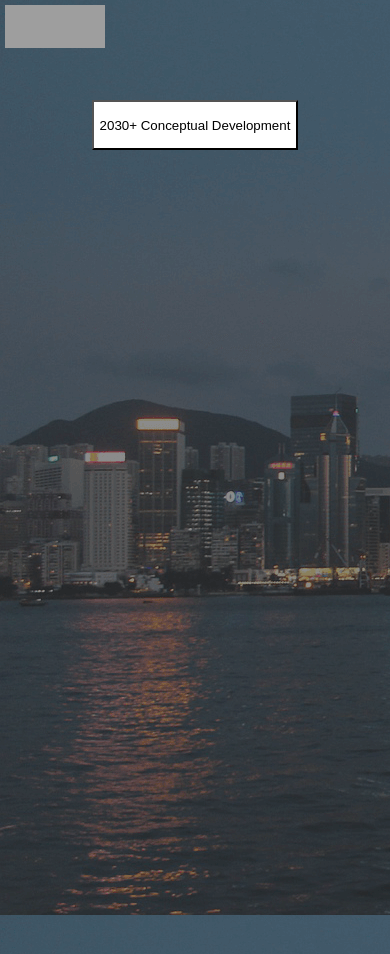
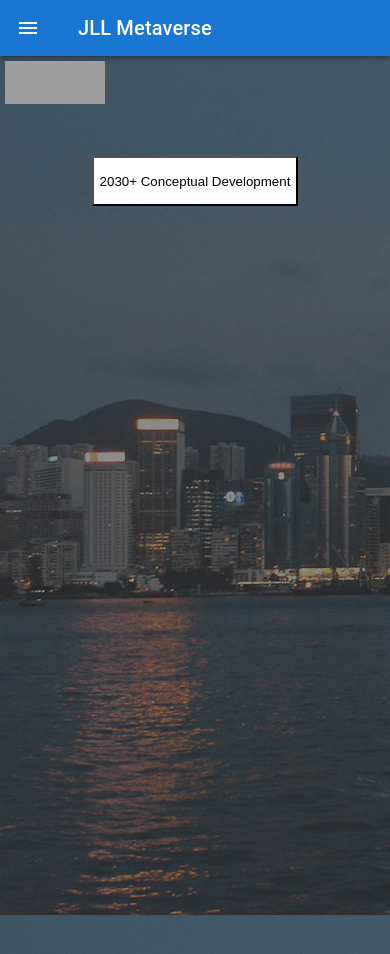
Before and after one commit to stefanyeungjll/jllmetaversedev, a React (Create React App) app: page / in a window 390 px wide. Shown: the top 954 px of the page. Built offline with nearby package versions, Linux system fonts and the light colour scheme; grey boxes are pictures that could not be loaded.

Commit message:
add nav bar and fix phone camera problem.

```diff
--- a/package.json
+++ b/package.json
@@ -1,8 +1,12 @@
 {
   "name": "jllhkmetaversedev",
-  "version": "1.1.1",
+  "version": "1.2.1",
   "private": true,
   "dependencies": {
+    "@emotion/react": "^11.9.0",
+    "@emotion/styled": "^11.8.1",
+    "@mui/icons-material": "^5.6.2",
+    "@mui/material": "^5.7.0",
     "@testing-library/jest-dom": "^5.16.4",
     "@testing-library/react": "^13.2.0",
     "@testing-library/user-event": "^13.5.0",
--- a/public/3dbuildings.html
+++ b/public/3dbuildings.html
@@ -128,7 +128,7 @@
 
 
     </script>
-  <body style='margin : 0px; overflow: hidden;'>
+  <body style="margin : 15px; overflow: hidden; width: 90%; height: 90%;">
     <!-- <div id="container" style="position:absolute; top:0; left:0; height:100%; width:100%"> -->
       <a-scene embedded arjs cursor="fuse: false; rayOrigin: mouse;" renderer="antialias: true; logarithmicDepthBuffer: true; colorManagement: true; sortObjects: true">
         <a-marker listener id='marker' emitevents="true" rayOrigin="objects: .clickable" type="pattern" preset="custom" url="https://venuschanhk.github.io/jllmapar.github.io/pattern-JLL(1).patt" size="0.042" smooth='true'>
@@ -182,8 +182,7 @@
           <a-box id='target' position="3.22 1 0.22" material='opacity: 1;'></a-box> -->
 
         </a-marker>
-        <a-entity id="camera" camera look-controls
-        zoom="0.5"></a-entity>
+        <a-entity camera></a-entity>
       </a-scene>
     <!-- </div> -->
     <!-- <div class="left_container" style="position:absolute; top:0; left:0;"> -->
--- a/src/App.js
+++ b/src/App.js
@@ -3,11 +3,10 @@
 import Camera from "./Components/Display";
 import React, { useState } from "react";
 import background from "../src/Images/banner1.png";
-
+import SearchAppBar from "./Components/Navbar";
 const JLLLogo = styled.div`
   position: absolute;
   left: 0;
-  top: 0;
   padding: 5px;
 `;
 const Welcometext = styled.button`
@@ -22,7 +21,7 @@
 `;
 
 const AppWrapper = styled.div`
-  height: 100%;
+  max-width: 1264px;
   overflow: hidden;
 `;
 // <ReactiveQR onCode={(code) => console.log(code)} /> //
@@ -31,6 +30,7 @@
   console.log(iscameraOpen);
   return (
     <AppWrapper className="App" style={{backgroundImage: `url(${background})`, height: '1000px'}}>
+      <SearchAppBar></SearchAppBar>
       <JLLLogo>
         <a href="https://www.jll.com.hk">
           <img
--- /dev/null
+++ b/src/Components/Navbar.js
@@ -0,0 +1,38 @@
+import * as React from 'react';
+import AppBar from '@mui/material/AppBar';
+import Box from '@mui/material/Box';
+import Toolbar from '@mui/material/Toolbar';
+import Typography from '@mui/material/Typography';
+import IconButton from '@mui/material/IconButton';
+import MenuIcon from '@mui/icons-material/Menu';
+import styled from "styled-components";
+
+const Navbartext = styled.div`
+    margin-left: 10px;
+`
+export default function ButtonAppBar() {
+  return (
+    <Box sx={{ flexGrow: 1 }}>
+      <AppBar position="static">
+        <Toolbar>
+          <IconButton
+            size="large"
+            edge="start"
+            color="inherit"
+            aria-label="menu"
+            sx={{ mr: 2 }}
+          >
+            <MenuIcon />
+          </IconButton>
+            <Navbartext>
+                <Typography variant="h6" component="div" sx={{ flexGrow: 1 }}>
+                JLL Metaverse
+                </Typography>
+            </Navbartext>
+
+          {/* <Button color="inherit">Login</Button> */}
+        </Toolbar>
+      </AppBar>
+    </Box>
+  );
+}
```
Also changed, not shown: 1 other file (tests, documents, lock files or other folders).
